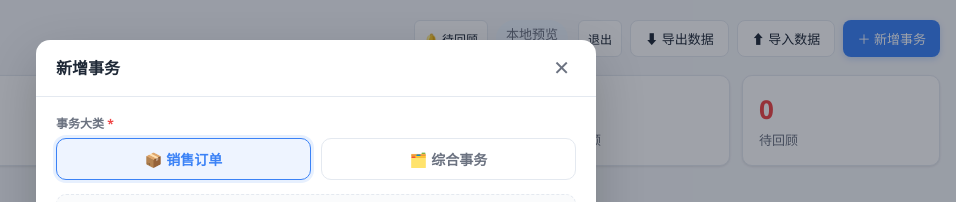
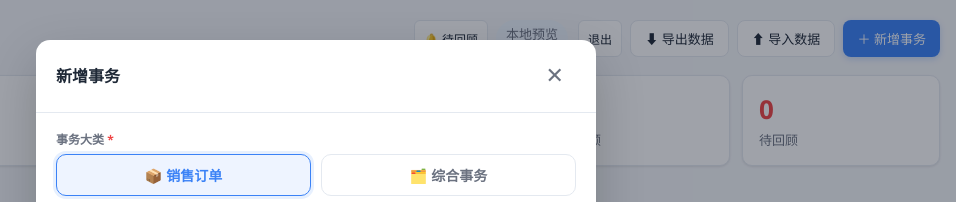
Before and after one commit to Sid-fgp/Project-Management-Agent, a website: page index.html in a window 1280 px wide. Both pictures are taken after a click on the button "＋ 新增事务". Shown: the top 202 px of the page, 324-1280 px from the left. Drawn offline with Linux system fonts and the light colour scheme; no server answers.

Commit message:
弹窗仅允许点击 X 按钮关闭，禁止点击遮罩层/空白处关闭，并增大关闭按钮点击区域

```diff
--- a/index.html
+++ b/index.html
@@ -128,7 +128,7 @@
   @keyframes pop{from{transform:scale(.96);opacity:0}to{transform:scale(1);opacity:1}}
   .modal-head{display:flex;justify-content:space-between;align-items:center;padding:16px 20px;border-bottom:1px solid var(--border)}
   .modal-head h3{font-size:16px}
-  .modal-close{background:none;border:none;font-size:20px;cursor:pointer;color:var(--muted);line-height:1;transition:all .12s;border-radius:6px;padding:2px 6px}
+  .modal-close{background:none;border:none;font-size:22px;cursor:pointer;color:var(--muted);line-height:1;transition:all .12s;border-radius:8px;padding:8px 12px;min-width:40px;min-height:40px;display:inline-flex;align-items:center;justify-content:center}
   .modal-close:hover{background:#f1f5f9;color:var(--text)}
   .modal-close:active{transform:scale(.9)}
   .modal-body{padding:18px 20px}
@@ -979,7 +979,8 @@ function deleteTask(){
   },50);
 }
 function closeModal(id){document.getElementById(id).classList.remove('show');}
-document.querySelectorAll('.modal-mask').forEach(m=>m.addEventListener('click',e=>{if(e.target===m)m.classList.remove('show');}));
+// 仅允许通过明确的关闭按钮（X 图标）关闭弹窗，禁止点击遮罩层/空白处关闭
+// document.querySelectorAll('.modal-mask').forEach(m=>m.addEventListener('click',e=>{if(e.target===m)m.classList.remove('show');}));
 
 /* ---------- 导出 / 导入 ---------- */
 function exportData(){
```
